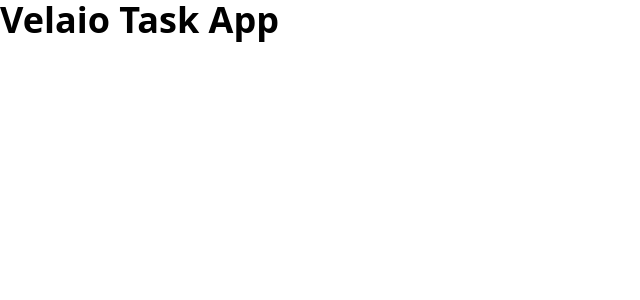
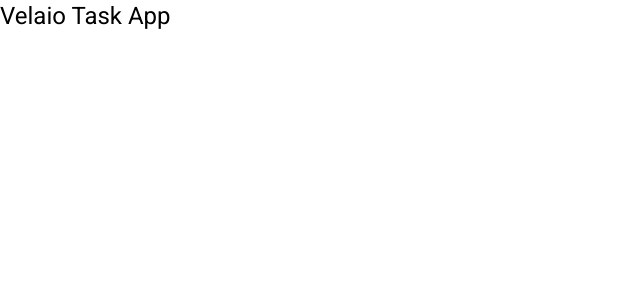
Before and after one commit to AlejoGomezQ/Velaio_Tasks_App, an Angular app: page / in a window 1280 px wide. Shown: the top 300 px of the page, without its empty margins (0-640 px from the left). Built offline with nearby package versions, Linux system fonts and the light colour scheme.

Commit message:
core: angular material installed

```diff
--- a/angular.json
+++ b/angular.json
@@ -30,6 +30,7 @@
               "src/assets"
             ],
             "styles": [
+              "@angular/material/prebuilt-themes/purple-green.css",
               "src/styles.scss"
             ],
             "scripts": [],
@@ -95,6 +96,7 @@
               "src/assets"
             ],
             "styles": [
+              "@angular/material/prebuilt-themes/purple-green.css",
               "src/styles.scss"
             ],
             "scripts": []
--- a/package.json
+++ b/package.json
@@ -10,10 +10,12 @@
   "private": true,
   "dependencies": {
     "@angular/animations": "^17.3.0",
+    "@angular/cdk": "^17.3.10",
     "@angular/common": "^17.3.0",
     "@angular/compiler": "^17.3.0",
     "@angular/core": "^17.3.0",
     "@angular/forms": "^17.3.0",
+    "@angular/material": "^17.3.10",
     "@angular/platform-browser": "^17.3.0",
     "@angular/platform-browser-dynamic": "^17.3.0",
     "@angular/platform-server": "^17.3.0",
--- a/src/app/app.config.ts
+++ b/src/app/app.config.ts
@@ -3,7 +3,8 @@
 
 import { routes } from './app.routes';
 import { provideClientHydration } from '@angular/platform-browser';
+import { provideAnimationsAsync } from '@angular/platform-browser/animations/async';
 
 export const appConfig: ApplicationConfig = {
-  providers: [provideRouter(routes), provideClientHydration()]
+  providers: [provideRouter(routes), provideClientHydration(), provideAnimationsAsync()]
 };
--- a/src/index.html
+++ b/src/index.html
@@ -6,8 +6,10 @@
   <base href="/">
   <meta name="viewport" content="width=device-width, initial-scale=1">
   <link rel="icon" type="image/x-icon" href="favicon.ico">
+  <link href="https://fonts.googleapis.com/css2?family=Roboto:wght@300;400;500&display=swap" rel="stylesheet">
+  <link href="https://fonts.googleapis.com/icon?family=Material+Icons" rel="stylesheet">
 </head>
-<body>
+<body class="mat-typography">
   <app-root></app-root>
 </body>
 </html>
--- a/src/styles.scss
+++ b/src/styles.scss
@@ -1,3 +1,5 @@
 @tailwind base;
 @tailwind components;
 @tailwind utilities;
+html, body { height: 100%; }
+body { margin: 0; font-family: Roboto, "Helvetica Neue", sans-serif; }
```
Also changed, not shown: 2 other files (tests, documents, lock files or other folders).
